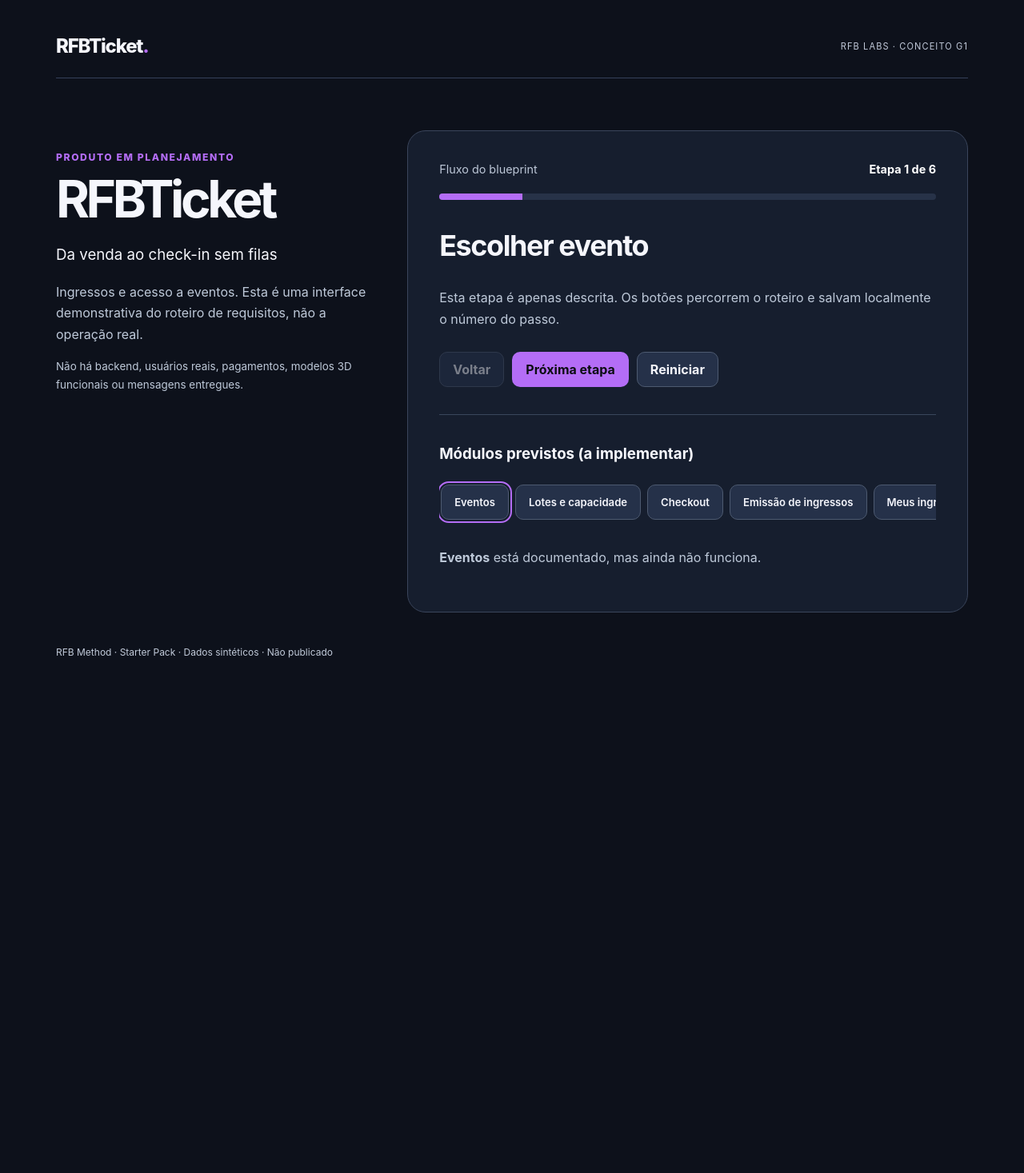
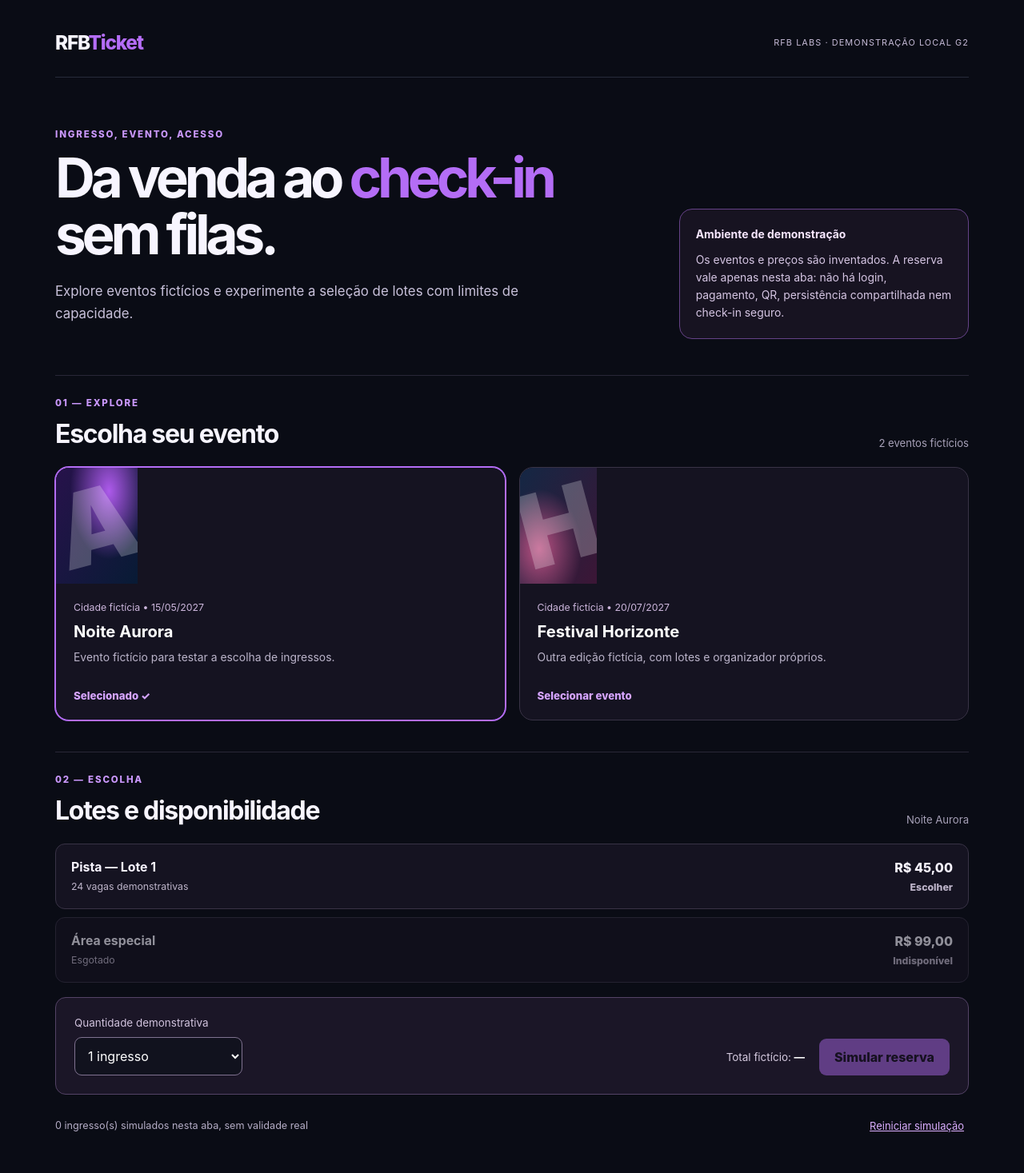
Before and after one commit to CristianoRFB/RFB-Ticket, a React (Vite) app: page / in a window 1280 px wide. Shown: the top 1467 px of the page at 80% size. Before the commit the page ends 890 px from the top, so only its background shows below. Built offline with nearby package versions, Linux system fonts and the light colour scheme.

Commit message:
feat(ticket): wire local event catalog and lot selection demo

```diff
--- a/src/App.tsx
+++ b/src/App.tsx
@@ -1,54 +1,114 @@
-import { useState, useEffect, type CSSProperties } from 'react';
+import { useState, type CSSProperties } from 'react';
 import product from './product.json';
-import { clampStep, nextStep, prevStep } from './flow';
+import { demoEvents, demoLots } from './demoEvents';
+import { publishedEvents, remainingSeats, simulateLotReservation } from './ticketDomain';
 
-const storageKey = 'rfb:' + product.slug + ':starter-step';
-const lastStep = product.steps.length - 1;
+const events = publishedEvents(demoEvents);
+const formatMoney = (cents: number) => new Intl.NumberFormat('pt-BR', { style: 'currency', currency: 'BRL' }).format(cents / 100);
 
 export default function App() {
-  const [step, setStep] = useState(() => {
-    try { return clampStep(Number(window.localStorage.getItem(storageKey) ?? 0), lastStep); }
-    catch { return 0; }
-  });
-  const [module, setModule] = useState(0);
-  useEffect(() => {
-    try { window.localStorage.setItem(storageKey, String(step)); }
-    catch { /* Browser storage may be unavailable. */ }
-  }, [step]);
-  const theme = { '--accent': product.accent } as CSSProperties;
-  return <div className="shell" style={theme}>
+  const [eventId, setEventId] = useState(events[0]?.id ?? '');
+  const [lotId, setLotId] = useState('');
+  const [quantity, setQuantity] = useState(1);
+  const [held, setHeld] = useState<Record<string, number>>({});
+  const [message, setMessage] = useState('');
+  const event = events.find((entry) => entry.id === eventId);
+  const lots = event ? demoLots.filter((entry) => entry.eventId === event.id) : [];
+  const lot = lots.find((entry) => entry.id === lotId);
+  const totalSimulated = Object.values(held).reduce((sum, count) => sum + count, 0);
+
+  function chooseEvent(id: string) {
+    setEventId(id);
+    setLotId('');
+    setQuantity(1);
+    setMessage('');
+  }
+
+  function reserve() {
+    if (!event || !lot) { setMessage('Selecione um evento e um lote para continuar.'); return; }
+    const result = simulateLotReservation(event, lot, quantity, held[lot.id] ?? 0);
+    if (!result.ok) { setMessage(result.message); return; }
+    setHeld((previous) => ({ ...previous, [lot.id]: (previous[lot.id] ?? 0) + result.quantity }));
+    setMessage(result.quantity + ' ingresso(s) reservado(s) somente nesta demonstração local. Nenhuma vaga real foi bloqueada.');
+  }
+
+  function resetSimulation() {
+    setHeld({});
+    setMessage('Simulação zerada. Nenhum ingresso real foi alterado.');
+  }
+
+  return <div className="shell" style={{ '--accent': product.accent } as CSSProperties}>
     <a className="skip" href="#conteudo">Pular para o conteúdo</a>
     <header className="topbar">
-      <a className="brand" href="#conteudo" aria-label={product.name + ' início'}>{product.name}<span>.</span></a>
-      <span className="status">RFB LABS · CONCEITO G1</span>
+      <a className="brand" href="#conteudo" aria-label="RFBTicket, início">RFB<span>Ticket</span></a>
+      <span className="status">RFB LABS <span aria-hidden="true">·</span> DEMONSTRAÇÃO LOCAL G2</span>
     </header>
-    <main id="conteudo" className="layout">
-      <section className="intro">
-        <p className="eyebrow">Produto em planejamento</p>
-        <h1>{product.name}</h1>
-        <p className="slogan">{product.slogan}</p>
-        <p className="lead">{product.segment}. Esta é uma interface demonstrativa do roteiro de requisitos, não a operação real.</p>
-        <p className="disclaimer">Não há backend, usuários reais, pagamentos, modelos 3D funcionais ou mensagens entregues.</p>
+    <main id="conteudo">
+      <section className="hero" aria-labelledby="headline">
+        <div>
+          <p className="eyebrow">Ingresso, evento, acesso</p>
+          <h1 id="headline">Da venda ao <em>check-in</em> sem filas.</h1>
+          <p className="lead">Explore eventos fictícios e experimente a seleção de lotes com limites de capacidade.</p>
+        </div>
+        <aside className="notice" aria-label="Limitações da demonstração">
+          <strong>Ambiente de demonstração</strong>
+          <p>Os eventos e preços são inventados. A reserva vale apenas nesta aba: não há login, pagamento, QR, persistência compartilhada nem check-in seguro.</p>
+        </aside>
       </section>
-      <section className="workspace" aria-label="Jornada planejada">
-        <div className="summary"><span>Fluxo do blueprint</span><strong>Etapa {step + 1} de {product.steps.length}</strong></div>
-        <div className="progress" role="progressbar" aria-label="Progresso do roteiro" aria-valuenow={step+1} aria-valuemin={1} aria-valuemax={product.steps.length}><span style={{ width: String((step+1)/product.steps.length*100) + '%' }}/></div>
-        <h2 aria-live="polite">{product.steps[step]}</h2>
-        <p className="help">Esta etapa é apenas descrita. Os botões percorrem o roteiro e salvam localmente o número do passo.</p>
-        <div className="controls">
-          <button type="button" className="secondary" onClick={() => setStep(prevStep(step))} disabled={step===0}>Voltar</button>
-          <button type="button" onClick={() => setStep(nextStep(step,lastStep))} disabled={step===lastStep}>Próxima etapa</button>
-          <button type="button" className="secondary" onClick={() => setStep(0)}>Reiniciar</button>
+      <section className="workspace" aria-labelledby="eventos-heading">
+        <div className="section-heading">
+          <div><p className="eyebrow">01 — Explore</p><h2 id="eventos-heading">Escolha seu evento</h2></div>
+          <span className="count">{events.length} eventos fictícios</span>
         </div>
-        <div className="modules">
-          <h3>Módulos previstos (a implementar)</h3>
-          <div className="chips" role="group" aria-label="Explorar módulos">
-            {product.modules.map((m, i) => <button type="button" key={m} onClick={() => setModule(i)} className={module===i?'chip chosen':'chip'} aria-pressed={module===i}>{m}</button>)}
+        {events.length === 0 ? <p role="status">Nenhum evento de demonstração publicado.</p> :
+          <div className="event-grid">
+            {events.map((entry, index) => <button key={entry.id} type="button"
+              className={'event-card ' + (eventId === entry.id ? 'selected' : '')}
+              aria-pressed={eventId === entry.id} onClick={() => chooseEvent(entry.id)}>
+              <span className={'event-art art-' + (index % 2)} aria-hidden="true"><span>{index === 0 ? 'A' : 'H'}</span></span>
+              <span className="event-body"><span className="event-meta">{entry.city} <span aria-hidden="true">•</span> {new Date(entry.startsAt).toLocaleDateString('pt-BR')}</span>
+              <strong>{entry.title}</strong><span className="event-description">{entry.description}</span>
+              <span className="event-link">{eventId === entry.id ? 'Selecionado ✓' : 'Selecionar evento'}</span></span>
+            </button>)}
+          </div>}
+      </section>
+      <section className="workspace" aria-labelledby="lotes-heading">
+        <div className="section-heading">
+          <div><p className="eyebrow">02 — Escolha</p><h2 id="lotes-heading">Lotes e disponibilidade</h2></div>
+          {event && <span className="count">{event.title}</span>}
+        </div>
+        {lots.length === 0 ? <p>Não há lotes disponíveis para este evento.</p> :
+          <div className="lot-list">
+            {lots.map((entry) => {
+              const remaining = remainingSeats(entry, held[entry.id] ?? 0);
+              const disabled = remaining === 0 || entry.status !== 'available';
+              return <button type="button" key={entry.id} className={'lot-row ' + (lotId === entry.id ? 'selected' : '')}
+                aria-pressed={lotId === entry.id} disabled={disabled} onClick={() => { setLotId(entry.id); setMessage(''); }}>
+                <span className="lot-name"><strong>{entry.label}</strong><small>{entry.status === 'paused' ? 'Lote pausado' : remaining === 0 ? 'Esgotado' : remaining + ' vagas demonstrativas'}</small></span>
+                <span className="lot-price">{formatMoney(entry.priceCents)} <small>{disabled ? 'Indisponível' : lotId === entry.id ? 'Selecionado' : 'Escolher'}</small></span>
+              </button>;
+            })}
+          </div>}
+        <div className="reservation-panel">
+          <div>
+            <label htmlFor="quantidade">Quantidade demonstrativa</label>
+            <select id="quantidade" value={quantity} onChange={(e) => { setQuantity(Number(e.target.value)); setMessage(''); }}>
+              {[1, 2, 3, 4].map((n) => <option key={n} value={n}>{n} ingresso{n > 1 ? 's' : ''}</option>)}
+            </select>
           </div>
-          <p aria-live="polite"><strong>{product.modules[module]}</strong> está documentado, mas ainda não funciona.</p>
+          <div className="reservation-action">
+            <span>Total fictício: <strong>{lot ? formatMoney(lot.priceCents * quantity) : '—'}</strong></span>
+            <button type="button" onClick={reserve} disabled={!lot}>Simular reserva</button>
+          </div>
         </div>
+        {message && <p className="feedback" role="status" aria-live="polite">{message}</p>}
+        <div className="simulation-footer"><span>{totalSimulated} ingresso(s) simulados nesta aba, sem validade real</span><button type="button" className="link-button" onClick={resetSimulation}>Reiniciar simulação</button></div>
+      </section>
+      <section className="next-steps" aria-labelledby="roadmap-heading">
+        <div><p className="eyebrow">03 — Próximas entregas</p><h2 id="roadmap-heading">Do protótipo ao acesso seguro</h2></div>
+        <p>Pagamento sandbox, emissão após confirmação confiável e check-in atômico permanecem <strong>não implementados</strong>. A reserva desta página não representa estoque compartilhado.</p>
       </section>
     </main>
-    <footer className="footer">RFB Method · Starter Pack · Dados sintéticos · Não publicado</footer>
+    <footer className="footer">RFB Method · F01/F02 demonstrativos · Dados 100% sintéticos · Sem publicação</footer>
   </div>;
 }
--- a/src/styles.css
+++ b/src/styles.css
@@ -1,22 +1,25 @@
-:root{color-scheme:dark;font-family:Inter,ui-sans-serif,system-ui,sans-serif;background:#0d111b;color:#f5f6fc}
-*,*::before,*::after{box-sizing:border-box}body{margin:0}button{font:inherit}a{color:inherit}
-.shell{max-width:1190px;margin:auto;min-height:100vh;padding:25px;--accent:#8578f8}
-.skip{position:absolute;top:-90px;left:12px;background:#fff;color:#000;padding:12px;border-radius:4px}.skip:focus{top:8px;z-index:10}
-.topbar{display:flex;justify-content:space-between;gap:16px;align-items:center;padding:18px 0 25px;border-bottom:1px solid #35405a}
-.brand{font-size:1.5rem;letter-spacing:-.05em;font-weight:800;text-decoration:none}.brand span,.eyebrow{color:var(--accent)}
-.status{font-size:.69rem;letter-spacing:.1em;text-align:right;color:#c2cada}
-.layout{display:grid;grid-template-columns:minmax(0,.72fr) minmax(0,1.28fr);gap:45px;margin:65px 0 0;align-items:start}
-.intro{position:sticky;top:35px;padding-top:14px}.eyebrow{text-transform:uppercase;letter-spacing:.13em;font-size:.76rem;font-weight:800}
-h1{font-size:clamp(2.3rem,5vw,4.8rem);line-height:1.04;letter-spacing:-.07em;margin:10px 0 22px}
-.slogan{font-size:1.17rem;line-height:1.5}.lead,.disclaimer,.help,.modules p{color:#bec9d9;line-height:1.66}
-.disclaimer{font-size:.84rem}.workspace{background:#161e2e;border:1px solid #3a455b;border-radius:23px;padding:clamp(20px,4vw,39px)}
-.summary{display:flex;justify-content:space-between;gap:12px;flex-wrap:wrap;font-size:.9rem;color:#bdc7d7}.summary strong{color:#fff}
-.progress{height:8px;border-radius:5px;background:#273248;margin:22px 0 36px;overflow:hidden}.progress span{display:block;height:100%;background:var(--accent);transition:width .15s}
-h2{font-size:clamp(1.7rem,3vw,2.25rem);letter-spacing:-.04em;line-height:1.2}
-button{border:1px solid transparent;min-height:44px;padding:11px 16px;border-radius:10px;cursor:pointer;font-weight:750;background:var(--accent);color:#0b0d12}
-button:disabled{opacity:.45;cursor:not-allowed}.secondary,.chip{border-color:#4d5a70;background:#253149;color:#f4f5fb}
-button:focus-visible,a:focus-visible{outline:3px solid var(--accent);outline-offset:3px}.controls{display:flex;flex-wrap:wrap;gap:10px;margin:28px 0 34px}
-.modules{border-top:1px solid #39475b;padding-top:18px}.chips{display:flex;gap:8px;overflow-x:auto;padding:8px 2px 18px;scrollbar-width:thin}
-.chip{white-space:nowrap;font-size:.82rem;font-weight:600}.chip.chosen{outline:2px solid var(--accent);outline-offset:2px}.footer{font-size:.75rem;color:#c1cad9;padding:42px 0}
-@media(max-width:850px){.shell{padding:16px}.layout{grid-template-columns:minmax(0,1fr);gap:18px;margin:26px 0}.intro{position:static;padding:0}.workspace{border-radius:18px}}
-@media(prefers-reduced-motion:reduce){.progress span{transition:none}}
+:root{color-scheme:dark;font-family:Inter,ui-sans-serif,system-ui,sans-serif;background:#0a0c15;color:#f7f5ff}
+*,*::before,*::after{box-sizing:border-box}body{margin:0}button,select{font:inherit}button{cursor:pointer}a{color:inherit}
+.shell{max-width:1190px;margin:auto;min-height:100vh;padding:24px;--accent:#b46df6}
+.skip{position:absolute;top:-100px;left:12px;padding:12px;background:white;color:black;border-radius:8px}.skip:focus{top:8px;z-index:100}
+.topbar{display:flex;align-items:center;justify-content:space-between;gap:20px;padding:14px 0 28px;border-bottom:1px solid #272b3a}
+.brand{text-decoration:none;font-weight:850;font-size:1.52rem;letter-spacing:-.05em}.brand span{color:var(--accent)}
+.status{font-size:.68rem;color:#c6bbd7;letter-spacing:.1em;text-align:right}
+.hero{padding:64px 0 45px;display:grid;grid-template-columns:minmax(0,1.5fr) minmax(260px,.75fr);gap:55px;align-items:end}
+.eyebrow{font-size:.72rem;text-transform:uppercase;letter-spacing:.16em;color:#ca98fc;font-weight:800;margin:0 0 12px}
+h1{font-size:clamp(2.8rem,5.4vw,5.4rem);letter-spacing:-.075em;line-height:1.03;margin:0 0 22px;max-width:750px}h1 em{font-style:normal;color:var(--accent)}
+.lead{font-size:1.05rem;line-height:1.65;color:#c8c1da;max-width:620px}
+.notice{background:#171321;border:1px solid #654287;border-radius:16px;padding:20px;color:#d5c5e3;font-size:.87rem;line-height:1.6}.notice strong{color:#f7e6ff}.notice p{margin:9px 0 0}
+.workspace{padding:27px 0 39px;border-top:1px solid #292737}.section-heading{display:flex;align-items:end;justify-content:space-between;gap:15px;margin-bottom:22px}.section-heading h2,.next-steps h2{margin:0;font-size:clamp(1.5rem,2.8vw,2rem);letter-spacing:-.04em}.count{color:#a7a1b8;font-size:.82rem;text-align:right}
+.event-grid{display:grid;grid-template-columns:repeat(2,minmax(0,1fr));gap:17px}
+.event-card{text-align:left;background:#151321;border:1px solid #393346;color:#fff;border-radius:17px;padding:0;overflow:hidden;display:flex;flex-direction:column;min-width:0;transition:border-color .15s,transform .15s}
+.event-card:hover{transform:translateY(-2px);border-color:#9670b9}.event-card.selected{border-color:var(--accent);box-shadow:0 0 0 1px var(--accent)}.event-art{min-height:145px;display:flex;align-items:center;justify-content:center;overflow:hidden;position:relative}
+.art-0{background:radial-gradient(ellipse at 65% 20%,#ad5aeb,transparent 52%),linear-gradient(120deg,#27124b,#081b35)}.art-1{background:radial-gradient(ellipse at 25% 70%,#bb5082,transparent 52%),linear-gradient(120deg,#142744,#3c1636)}
+.event-art span{font-size:8rem;font-weight:950;line-height:1;opacity:.24;transform:rotate(-15deg)}.event-body{display:flex;flex-direction:column;gap:10px;padding:22px;flex:1}.event-meta{font-size:.77rem;color:#ccb6dc}.event-body strong{font-size:1.26rem}.event-description{font-size:.87rem;color:#bbb4ca;line-height:1.5;min-height:40px}.event-link{font-size:.83rem;font-weight:800;color:#d5a4ff;margin-top:auto}
+.lot-list{display:grid;gap:10px}.lot-row{width:100%;display:flex;align-items:center;justify-content:space-between;gap:15px;text-align:left;padding:19px;background:#151321;border:1px solid #393346;border-radius:12px;color:#f8f4ff;min-height:80px}.lot-row.selected{border-color:var(--accent);background:#241b32}.lot-row:disabled{opacity:.57;cursor:not-allowed}.lot-name,.lot-price{display:flex;flex-direction:column;gap:7px}.lot-name strong{font-size:.99rem}.lot-name small,.lot-price small{font-size:.77rem;color:#bdb4c9}.lot-price{text-align:right;white-space:nowrap;font-weight:800}
+.reservation-panel{display:flex;justify-content:space-between;align-items:end;gap:24px;padding:23px;background:#1b1627;border:1px solid #544366;border-radius:13px;margin-top:18px}.reservation-panel label{display:block;margin-bottom:10px;color:#d0c2dc;font-size:.84rem}.reservation-panel select{width:210px;max-width:100%;background:#11121e;color:white;border:1px solid #807290;border-radius:9px;padding:12px}.reservation-action{display:flex;gap:18px;align-items:center}.reservation-action span{font-size:.84rem;color:#d5cadf}.reservation-action strong{color:white}.reservation-action button{background:var(--accent);color:#100b19;font-weight:850;border:0;border-radius:9px;padding:13px 19px;min-height:46px}.reservation-action button:disabled{opacity:.45;cursor:not-allowed}
+.feedback{border-left:3px solid var(--accent);background:#241934;padding:14px 16px;border-radius:3px 9px 9px 3px;line-height:1.5}.simulation-footer{display:flex;justify-content:space-between;align-items:center;gap:12px;flex-wrap:wrap;color:#b5adc6;font-size:.79rem;margin-top:17px}.link-button{background:transparent;border:0;text-decoration:underline;color:#dcafff;font-size:.81rem;min-height:44px}
+.next-steps{padding:36px 0 45px;border-top:1px solid #292737;display:grid;grid-template-columns:1fr 1fr;gap:28px}.next-steps p{color:#bdb4cc;line-height:1.65;margin:0}.footer{padding:28px 0 10px;border-top:1px solid #292737;color:#afa5c0;font-size:.75rem}button:focus-visible,a:focus-visible,select:focus-visible{outline:3px solid #e2b9ff;outline-offset:4px}
+@media(max-width:820px){.shell{padding:16px}.hero{grid-template-columns:1fr;gap:18px;padding:38px 0 32px}.notice{max-width:100%}.reservation-panel{align-items:stretch;flex-direction:column}.reservation-action{justify-content:space-between;flex-wrap:wrap}.next-steps{grid-template-columns:1fr}}
+@media(max-width:550px){.event-grid{grid-template-columns:1fr}.event-art{min-height:110px}.event-art span{font-size:5rem}.section-heading{align-items:start;flex-direction:column}.reservation-action{align-items:stretch;flex-direction:column}.reservation-action button{width:100%}.reservation-panel select{width:100%}.lot-row{padding:14px}.event-body{padding:17px}.event-description{min-height:0}}
+@media(prefers-reduced-motion:reduce){*,*::before,*::after{transition-duration:.01ms!important;animation-duration:.01ms!important}.event-card:hover{transform:none}}
```
